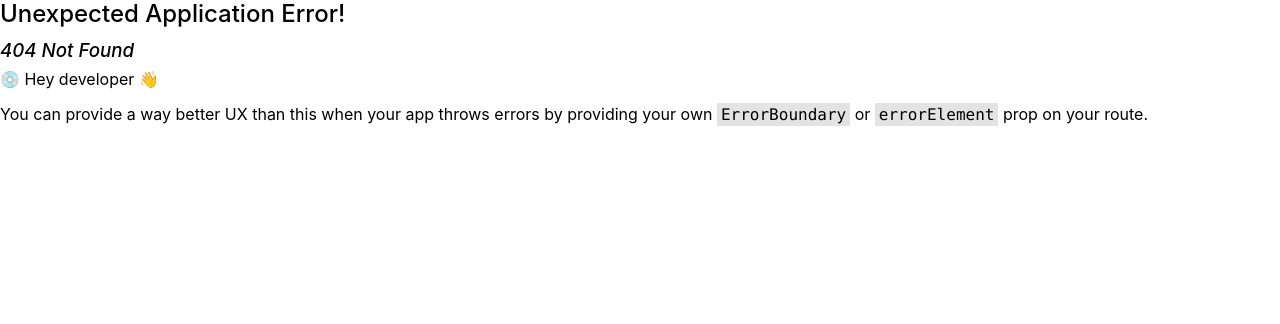
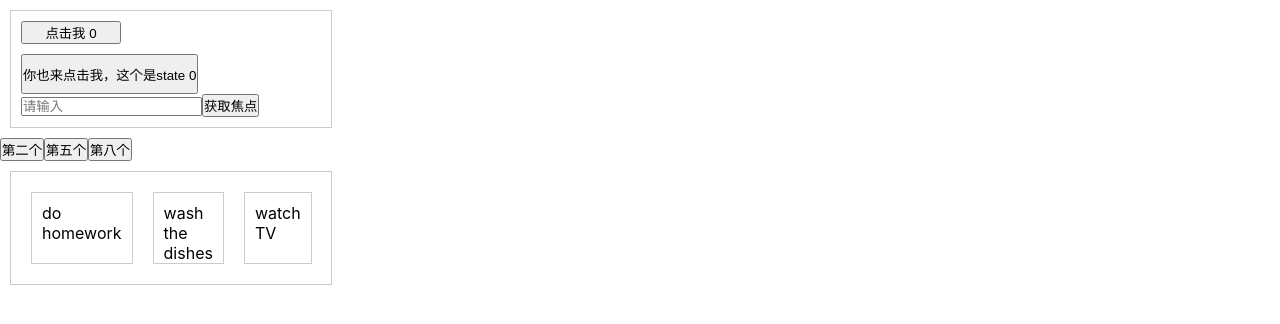
Before and after one commit to jack9745/learn-react, a React (Create React App) app: page /emer in a window 1280 px wide. Before the commit this address had no page. Shown: the top 324 px of the page. Built offline with nearby package versions, Linux system fonts and the light colour scheme.

Commit message:
feat：learn ref and context

```diff
--- a/src/index.js
+++ b/src/index.js
@@ -1,46 +1,17 @@
 // webapck 编译的入口文件
-// 测试一下
 
-// 测试一下回滚
-
-// 测试一下
 import React from 'react'
 import ReactDOM from 'react-dom/client'
 import './index.css'
-import App from './App'
+// import App from './App'
 import reportWebVitals from './reportWebVitals'
-import ShopList from './views/shopList'
-import Test from './views/test'
-import Table from './views/table'
-import Form from './views/form'
-import State from './views/state'
-import { createBrowserRouter, RouterProvider } from 'react-router-dom'
-
+import { RouterProvider } from 'react-router-dom'
+import { router } from './router/index'
 const root = ReactDOM.createRoot(document.getElementById('root'))
 
-// 添加路由
-const router = createBrowserRouter([
-  {
-    path: '/helloWorld',
-    element: <div>helloWorld</div>,
-  },
-  {
-    path: '/',
-    element: <App></App>,
-  },
-  { path: '/shopList', element: <ShopList></ShopList> },
-  { path: '/test', element: <Test></Test> },
-  { path: '/table', element: <Table></Table> },
-  { path: '/form', element: <Form></Form> },
-  { path: '/state', element: <State></State> },
-])
 root.render(
   <React.StrictMode>
-    <RouterProvider router={router}>
-      <App></App>
-    </RouterProvider>
-
-    {/* <App /> */}
+    <RouterProvider router={router}></RouterProvider>
   </React.StrictMode>
 )
 
--- /dev/null
+++ b/src/views/emergency/LearnRef.jsx
@@ -0,0 +1,137 @@
+import React, { useState, useRef } from 'react'
+
+// 这里学习ref 钩子
+
+//什么时候需要用到ref
+/**
+ * 1.你希望组件能够记住某些信息 ，但是又不希望这些信息触发新的渲染，可以用ref
+ * 2.操作DOM需要用到ref ，一般情况下，React自动处理DOM的更新，不需要开发者自己处理
+ * 但是 有些情况下，我们还是需要访问这些DOM元素的，比如让一个元素获取焦点，
+ * 让一个元素滚动到什么地方，或者获取一个元素的尺寸和位置 ，这些都需要一个指向dom 的ref来实现
+ * */
+// 我的理解就是，希望不要被渲染，但是组件的逻辑又需要的
+//怎么用 ref
+
+export default function LearnRef() {
+  return (
+    <div>
+      <RefBasic></RefBasic>
+      <RefList></RefList>
+    </div>
+  )
+}
+function RefBasic() {
+  const [count, setCount] = useState(0)
+  const [title, setTitle] = useState('')
+
+  // 声明一个指向DOM的ref，但是在哪里可以访问到这个ref 官网上说可以在事件处理器上setFocus
+  const inputRef = useRef(null)
+
+  // 接受一个初始值作为 唯一参数  ref值可以读也可以写 ,其他state的改变不会影响ref值，
+  const ref = useRef(0)
+  console.log(ref) // {current:0}
+  const handleClick = () => {
+    ref.current = ref.current + 1
+    alert('你点击我了' + ref.current)
+  }
+
+  const clickTwo = () => {
+    setCount(count + 1)
+  }
+
+  // 处理得到焦点
+  const setFocus = () => {
+    inputRef.current.focus()
+  }
+  return (
+    <div style={{ padding: '10px', margin: '10px', border: '1px solid #ccc' }}>
+      <button
+        style={{ width: '100px', display: 'block', marginBottom: '10px' }}
+        onClick={handleClick}
+      >
+        {/* 这里的值始终是 0 因为不会触发重新渲染 */}
+        点击我 {ref.current}
+      </button>
+
+      <button onClick={clickTwo} style={{ height: '40px' }}>
+        你也来点击我，这个是state {count}
+      </button>
+
+      <div>
+        <input
+          ref={inputRef}
+          type="text"
+          placeholder="请输入"
+          value={title}
+          onChange={(e) => setTitle(e.target.value)}
+        />
+        <button onClick={setFocus}>获取焦点</button>
+      </div>
+    </div>
+  )
+}
+
+/**
+ * 什么是ref回调函数 ？？如果某个元素上ref属性是一个函数，
+ * 当这个DOM节点被渲染到屏幕上的时候 该回调函数会被执行，参数是这个节点
+ * 回调函数在每次渲染时都是不同的函数。
+ * 注意事项
+ * 当组件重新渲染时，先前的函数将被调用并传递 null 作为参数，
+ * 并且下一个函数将被调用并传递对应 DOM 节点作为参数。
+ * */
+const RefList = () => {
+  const [taskList, setTaskList] = useState([
+    { title: 'do homework' },
+    { title: 'wash the dishes' },
+    {
+      title: 'watch TV'
+    },
+
+    { title: 'see a Fielm' },
+    { title: 'cook dinner' },
+
+    { title: 'have dinner' },
+    { title: 'see a Fielm11' },
+    { title: 'cook dinner1' },
+
+    { title: 'have dinner111' }
+  ])
+  const liRef = useRef(null)
+  const handleClick = (index) => {}
+  return (
+    <div>
+      <button onClick={() => handleClick(2)}>第二个</button>
+      <button onClick={() => handleClick(5)}>第五个</button>
+      <button onClick={() => handleClick(8)}>第八个</button>
+
+      <ul
+        style={{
+          padding: '10px',
+          margin: '10px',
+          border: '1px solid #ccc',
+          display: 'flex',
+          width: '300px',
+          overflow: 'auto'
+        }}
+      >
+        {taskList.map((item, index) => {
+          return (
+            <li
+              key={index}
+              style={{
+                width: '200px',
+                height: '50px',
+                border: '1px solid #ccc',
+                padding: '10px',
+                margin: '10px',
+                wordBreak: 'keep-all'
+              }}
+            >
+              {item.title}
+            </li>
+          )
+        })}
+      </ul>
+    </div>
+  )
+}
--- /dev/null
+++ b/src/views/emergency/index.jsx
@@ -0,0 +1,9 @@
+import React, { useState } from 'react'
+import LearnRef from './LearnRef'
+export default function Emergencty() {
+  return (
+    <div style={{ display: 'flex' }}>
+      <LearnRef></LearnRef>
+    </div>
+  )
+}
--- a/src/views/state/Manage.jsx
+++ b/src/views/state/Manage.jsx
@@ -96,6 +96,9 @@ function SubmitForm() {
     </div>
   )
 }
+
+
+
 // 实操 数组的变化
 function ChangeList() {
   const initialList = [
--- /dev/null
+++ b/src/views/state/UseContext.jsx
@@ -0,0 +1,117 @@
+import React, { useState, createContext, useContext } from 'react'
+
+// 怎么样使用上下文 context ？？ context的使用场景是什么呢？？
+
+// 组件通信：父组件可以通过 props将数据传给子组件 但是如果要通过很过中间组件向下传递props
+// 或者说持有状态的组件和需要状态的组件离的很远。
+// 这是，我们可以考虑 用context
+
+// context的用途 可以让父组件为它下面的整个组件树提供数据
+
+// 怎么使用 context  (前提假设 假设你想让相同 Section 中的多个 Heading 具有相同的尺寸：)
+
+/**
+ * 1.创建一个 context
+ * 2.在需要数据的组件内 使用刚创建的context
+ * 3.在指定数据的组件内 提供这个context
+ * */
+
+const levelContext = createContext({ level: 1 })
+
+// 一个对象 各种内容属性
+console.log('打印出来看下，是什么东西', levelContext)
+
+// 读取上下文
+
+//  React Hook "useContext" cannot be called at the top level.
+//  React Hooks must be called in a React function component or a custom React Hook function
+// const readContext = useContext(levelContext)
+// console.log('读取出来的是什么东西', readContext)
+export default function UseContext() {
+  return (
+    <div style={{ display: 'flex' }}>
+      <div className="left">
+        <Section>
+          <Heading level={1}>这是一个标题</Heading>
+          <Heading level={1}>这是一个标题</Heading>
+          <Section>
+            <Heading level={2}>这是二级标题</Heading>
+            <Heading level={2}>这是二级标题</Heading>
+            <Heading level={2}>这是二级标题</Heading>
+
+            <Section>
+              <Heading level={3}>这是三级标题</Heading>
+              <Heading level={3}>这是三级标题</Heading>
+              <Heading level={3}>这是三级标题</Heading>
+            </Section>
+          </Section>
+        </Section>
+
+        <Section>
+          <Heading level={1}>这是一个标题</Heading>
+        </Section>
+
+        <Section>
+          <Heading level={3}>这是一个标题</Heading>
+        </Section>
+      </div>
+
+      {/* 这一部分用的是 context 通信 */}
+      <div className="right">
+        <Section level={2}>
+          <Heading>这是二级标题</Heading>
+          <Heading>这是二级标题</Heading>
+          <Heading>这是二级标题</Heading>
+
+          <Section level={3}>
+            <Heading>这是三级标题</Heading>
+            <Heading>这是三级标题</Heading>
+            <Heading>这是三级标题</Heading>
+          </Section>
+        </Section>
+      </div>
+    </div>
+  )
+}
+
+function Section({ children, level }) {
+  // children 是 什么类型的数据 ？？
+  // console.log(children)
+  // 在这里使用 context 怎么使用
+
+  //  provider组件 value属性提供的值 应该和createContext()的参数一样的数据结构
+  return (
+    <levelContext.Provider value={{ level: level }}>
+      <section
+        className="section"
+        style={{ border: '1px solid #ccc', padding: '10px' }}
+      >
+        {children}
+      </section>
+    </levelContext.Provider>
+  )
+}
+
+function Heading({ children, level }) {
+  // 在需要数据的地方使用 context
+
+  // 删掉 level 参数并从你刚刚引入的 LevelContext 中读取值：
+  const readContext = useContext(levelContext)
+  console.log('读取出来的是什么东西', readContext) // {level:1} createContext的参数
+  switch (level || readContext.level) {
+    case 1:
+      return <h1>{children}</h1>
+    case 2:
+      return <h2>{children}</h2>
+    case 3:
+      return <h3>{children}</h3>
+    case 4:
+      return <h4>{children}</h4>
+    case 5:
+      return <h5>{children}</h5>
+    case 6:
+      return <h6>{children}</h6>
+    default:
+      return ''
+  }
+}
--- a/src/views/state/UseReducer.jsx
+++ b/src/views/state/UseReducer.jsx
@@ -124,18 +124,22 @@ export default function UseReducer() {
               >
                 删除
               </button>
-              <button
+
+              {!item.edit ?  <button
                 style={{ marginRight: '10px' }}
                 onClick={() => edit(item.id)}
               >
                 编辑
               </button>
+              :
               <button
                 style={{ marginRight: '10px' }}
                 onClick={() => save(item.id)}
               >
                 保存
-              </button>
+              </button>}
+
+
             </div>
           )
         })}
--- a/src/views/state/index.jsx
+++ b/src/views/state/index.jsx
@@ -5,6 +5,8 @@ import LearnArray from './Array'
 import Manage from './Manage'
 
 import UseReducer from './UseReducer'
+
+import UseContext from "./UseContext"
 // 学习状态管理 更新对象类型 ，数组类型的状态数据
 
 /**
@@ -115,8 +117,11 @@ export default function Index() {
     }, 2000)
   }
   return (
-    <div className="parent" style={{ display: 'flex' }}>
-      <div className="left" style={{ marginTop: '10px' }}>
+    <div className="parent" style={{ display: 'flex',flexDirection:'row' }}>
+
+      {/* 为什么它们的高度是一样高 ？？ 不应该是根据高度自适应吗？？ */}
+      <div className="left" style={{margin:'10px',padding:'10px',border:'1px solid #ccc'}}>
+        {/* <div style={{height:'200px'}}></div> */}
         <Button
           type="primary"
           onClick={handleClick}
@@ -146,12 +151,15 @@ export default function Index() {
       </div>
 
       {/*  */}
-      <div className="right">
+      <div className="right" style={{margin:'10px',padding:'10px',border:'1px solid #ccc'}}>
         <Manage></Manage>
       </div>
 
-      <div>
+      <div style={{margin:'10px',padding:'10px',border:'1px solid #ccc'}}>
         <UseReducer></UseReducer>
+      </div>
+      <div style={{margin:'10px',padding:'10px',border:'1px solid #ccc'}}>
+       <UseContext></UseContext>
       </div>
     </div>
   )
```
Also changed, not shown: src/router/index.js (added, +27 -0 lines).
